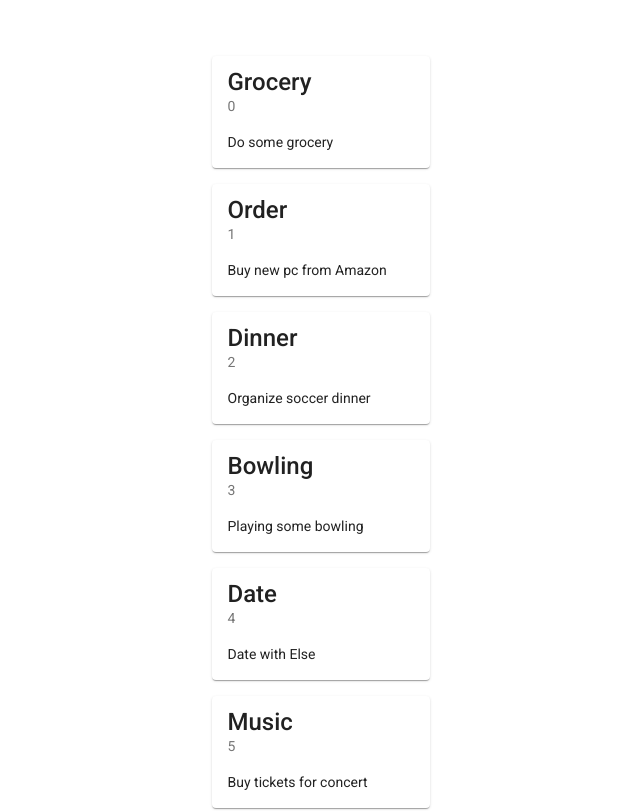
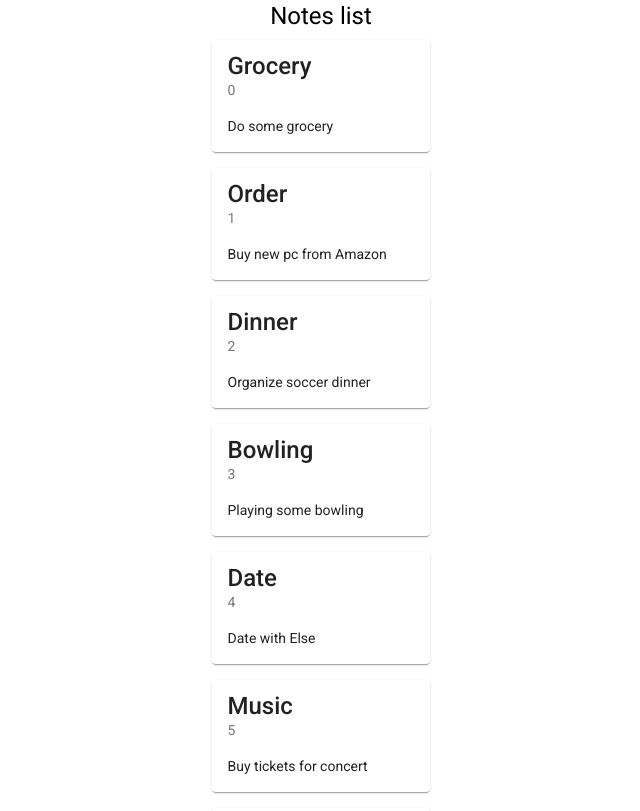
Before and after one commit to AndreaVDev/AngularNoteList, an Angular app in the folder NoteList/: page / in a window 1280 px wide. Shown: the top 811 px of the page, without its empty margins (319-959 px from the left). Built offline with nearby package versions, Linux system fonts and the light colour scheme.

Commit message:
Added centerd title

```diff
--- a/NoteList/src/app/notes/notes.component.css
+++ b/NoteList/src/app/notes/notes.component.css
@@ -1,3 +1,7 @@
+h1 {
+	text-align: center;
+	margin-bottom: -2em;
+}
 .main-div{
   display: flex;
   justify-content: center;
--- a/NoteList/src/app/notes/notes.component.html
+++ b/NoteList/src/app/notes/notes.component.html
@@ -1,3 +1,4 @@
+<h1>Notes list</h1>
 <div class="main-div">
 <mat-list>
 	<mat-list-item *ngFor="let note of notes" class="card">
```
